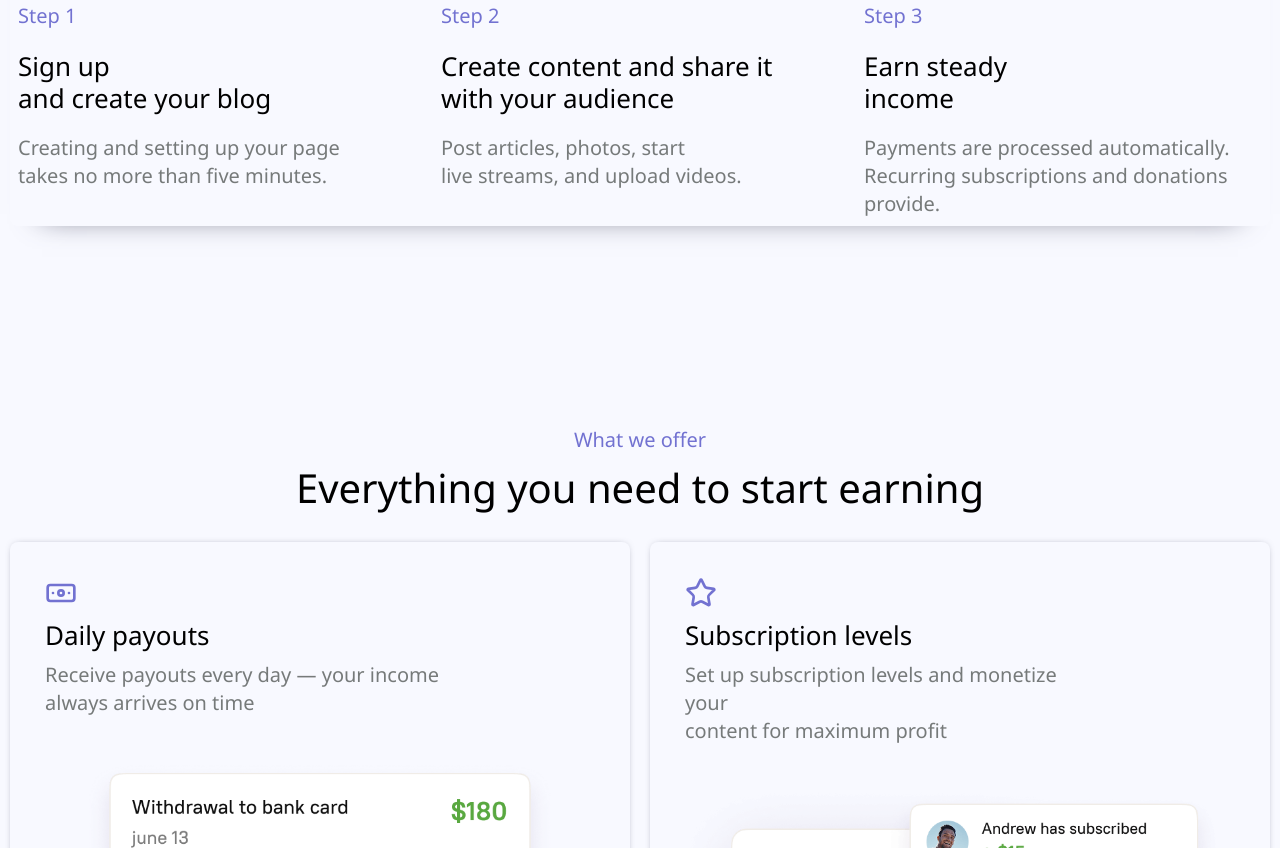
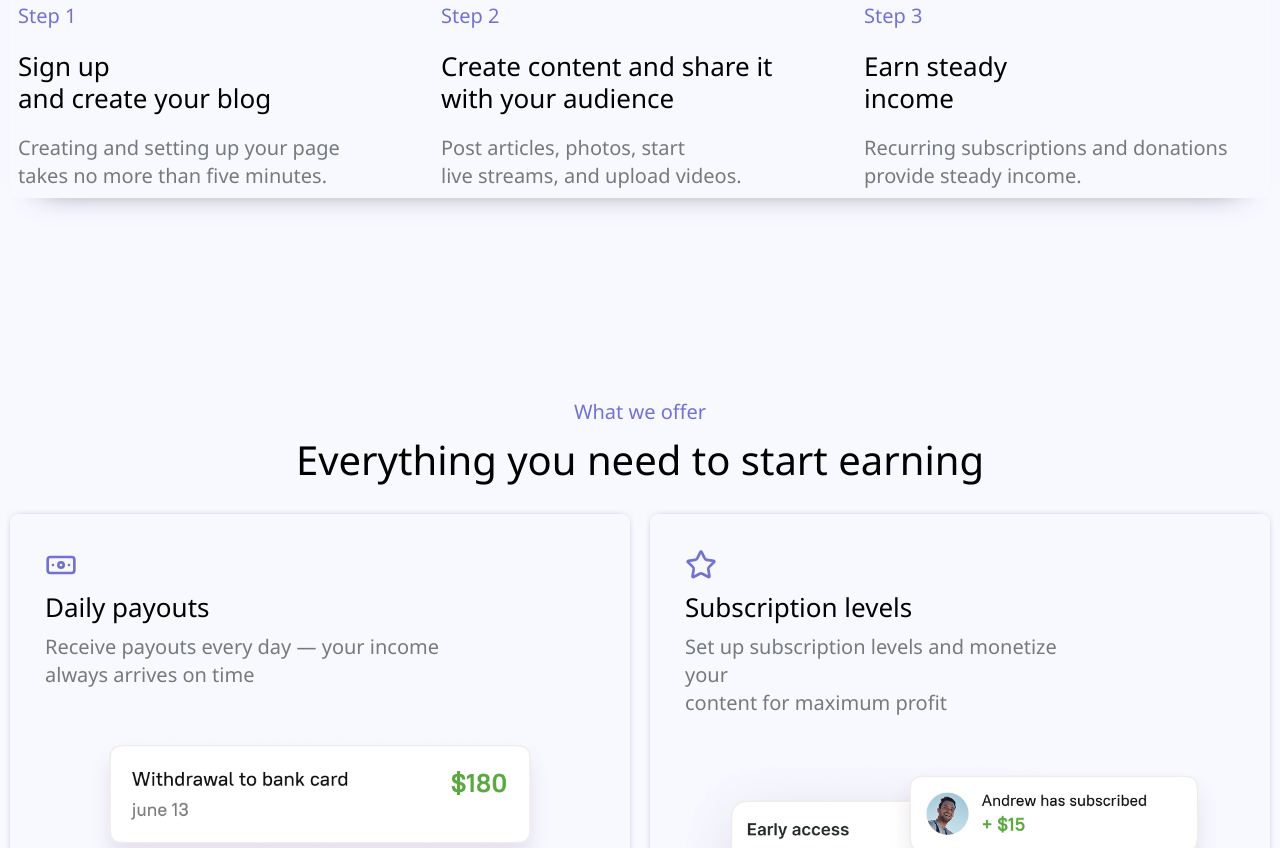
Before and after one commit to Xpynkuy/Backerly-, a React (Vite) app in the folder frontend/: page / in a window 1280 px wide. Shown: the part 1740-2588 px from the top of the page. Built offline with nearby package versions, Linux system fonts and the light colour scheme.

Commit message:
upgrade file and styles

```diff
--- a/frontend/src/pages/main/ui/section/HowItWorkSection/HowItWork.module.scss
+++ b/frontend/src/pages/main/ui/section/HowItWorkSection/HowItWork.module.scss
@@ -1,3 +1,5 @@
+@use '../../../../../app/styles/breakpoints.scss' as breakpoint;
+
 .SectionContainer {
   display: flex;
   flex-direction: column;
@@ -24,6 +26,10 @@
     }
     h2 {
       font: var(--font-xxl);
+
+      @media (max-width: breakpoint.$bp-md) {
+        font: var(--font-l);
+      }
     }
   }
 
--- a/frontend/src/pages/main/ui/section/HowItWorkSection/HowItWorkSection.tsx
+++ b/frontend/src/pages/main/ui/section/HowItWorkSection/HowItWorkSection.tsx
@@ -1,11 +1,15 @@
+import { useTranslation } from "react-i18next";
 import styles from "./HowItWork.module.scss";
+import { renderWithLineBreaks } from "@shared/lib/utils/renderWithLineBreaks";
 
 const HowItWorkSection = () => {
+  const {t} = useTranslation()
+
   return (
     <section id="how-it-works" className={styles.SectionContainer}>
       <div className={styles.title}>
-        <span>How it works?</span>
-        <h2>Everything’s super easy</h2>
+        <span>{t('How it works?')}</span>
+        <h2>{t('Everything’s super easy')}</h2>
       </div>
 
       <div className={styles.cards}>
@@ -14,13 +18,12 @@ const HowItWorkSection = () => {
             src="/assets/1-pic.D0Dxt1l7.png"
             alt="Step 1"
           />
-          <span className={styles.step}>Step 1</span>
+          <span className={styles.step}>{t('Step 1')}</span>
           <h3 className={styles.cardTitle}>
-            Sign up <br /> and create your blog
+            {renderWithLineBreaks(t('workSection.title1'))}
           </h3>
           <span className={styles.cardDesc}>
-            Creating and setting up your page <br /> takes no more than five
-            minutes.
+            {renderWithLineBreaks(t('workSection.desc1'))}
           </span>
         </div>
         <div className={styles.card}>
@@ -28,12 +31,12 @@ const HowItWorkSection = () => {
             src="/assets/2-pic.CYkcJeEA.png"
             alt="Step 2"
           />
-          <span className={styles.step}>Step 2</span>
+          <span className={styles.step}>{t('Step 2')}</span>
           <h3 className={styles.cardTitle}>
-            Create content and share it <br /> with your audience
+            {renderWithLineBreaks(t('workSection.title2'))}
           </h3>
           <span className={styles.cardDesc}>
-            Post articles, photos, start <br /> live streams, and upload videos.
+            {renderWithLineBreaks(t('workSection.desc2'))}
           </span>
         </div>
         <div className={styles.card}>
@@ -41,13 +44,12 @@ const HowItWorkSection = () => {
             src="/assets/3-pic.DcCb6ZdZ.png"
             alt="Step 3"
           />
-          <span className={styles.step}>Step 3</span>
+          <span className={styles.step}>{t('Step 3')}</span>
           <h3 className={styles.cardTitle}>
-            Earn steady <br /> income
+            {renderWithLineBreaks(t('workSection.title3'))}
           </h3>
           <span className={styles.cardDesc}>
-            Payments are processed automatically. <br /> Recurring subscriptions
-            and donations provide.
+            {renderWithLineBreaks(t('workSection.desc3'))}
           </span>
         </div>
       </div>
```
